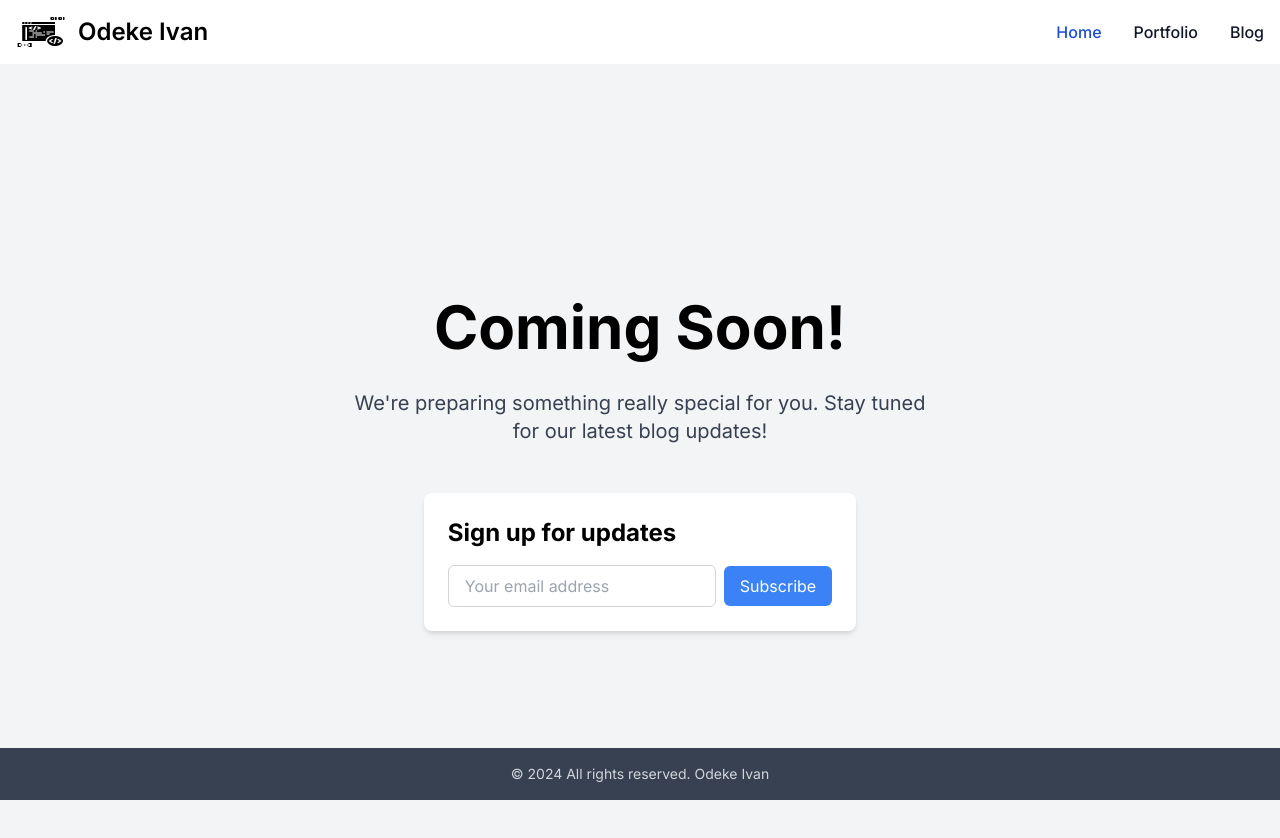
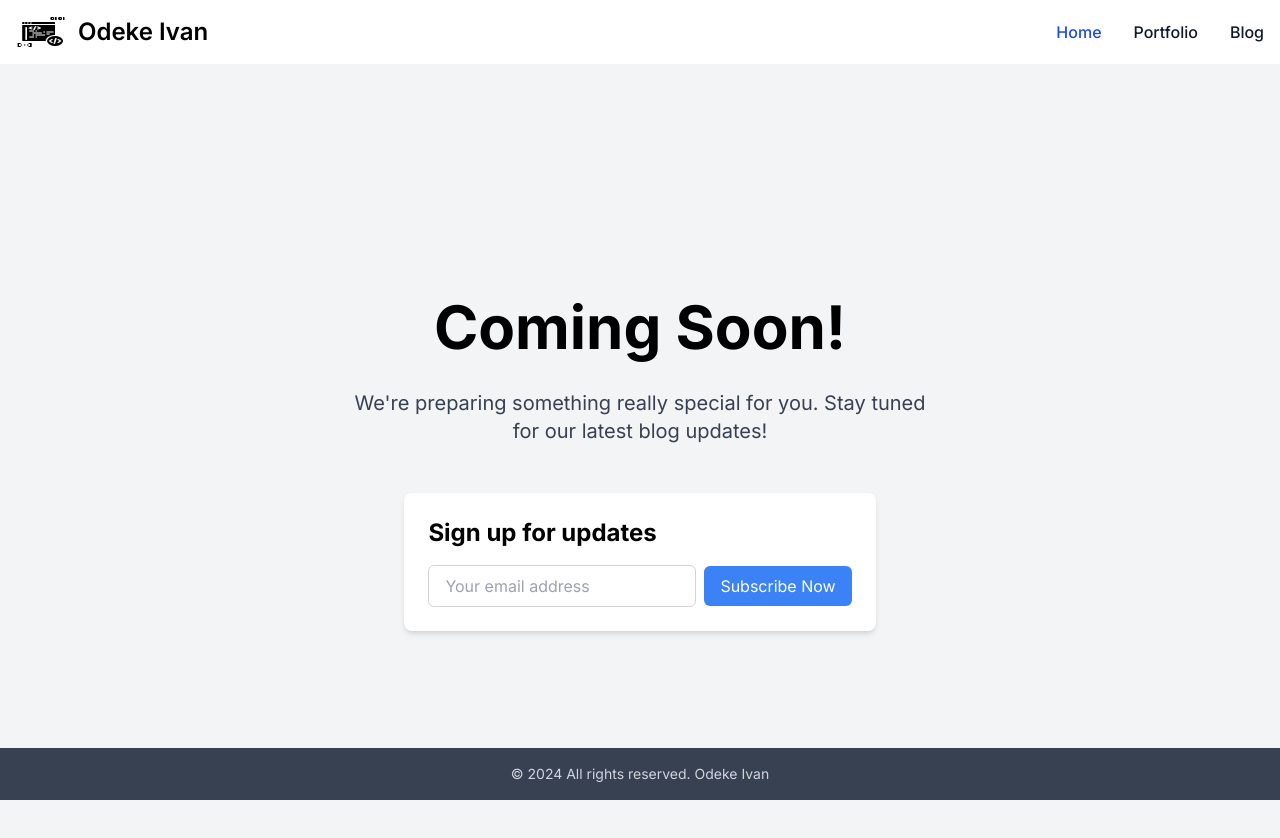
Before and after one commit to ivancliff029/portfolio, a Next.js app: page /blogs in a window 1280 px wide. Shown: the top 838 px of the page. Built offline with nearby package versions, Linux system fonts and the light colour scheme.

Commit message:
Update: cleaned up page styling

```diff
--- a/app/blogs/page.tsx
+++ b/app/blogs/page.tsx
@@ -20,7 +20,7 @@ const ComingSoon = () => {
               className="py-2 px-4 mb-2 sm:mb-0 sm:mr-2 w-full sm:w-auto border border-gray-300 rounded-md focus:outline-none"
             />
             <button className="bg-blue-500 text-white px-4 py-2 rounded-md hover:bg-blue-600 focus:outline-none">
-              Subscribe
+              Subscribe Now
             </button>
           </form>
         </div>
```
